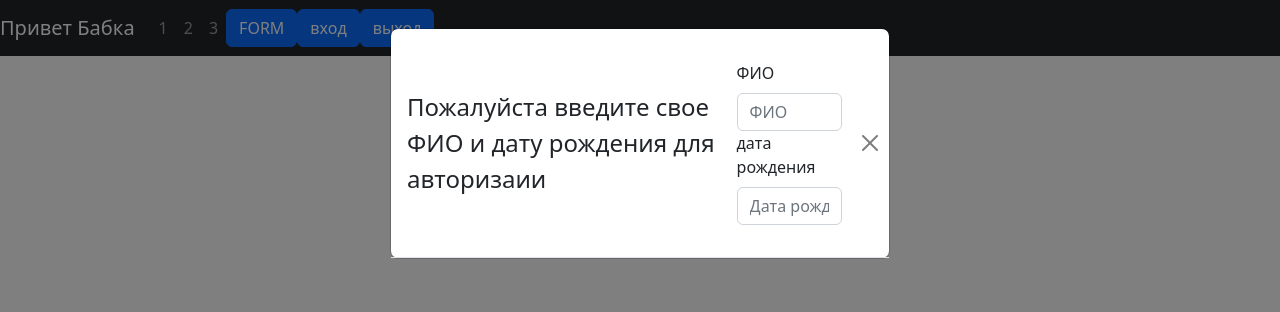
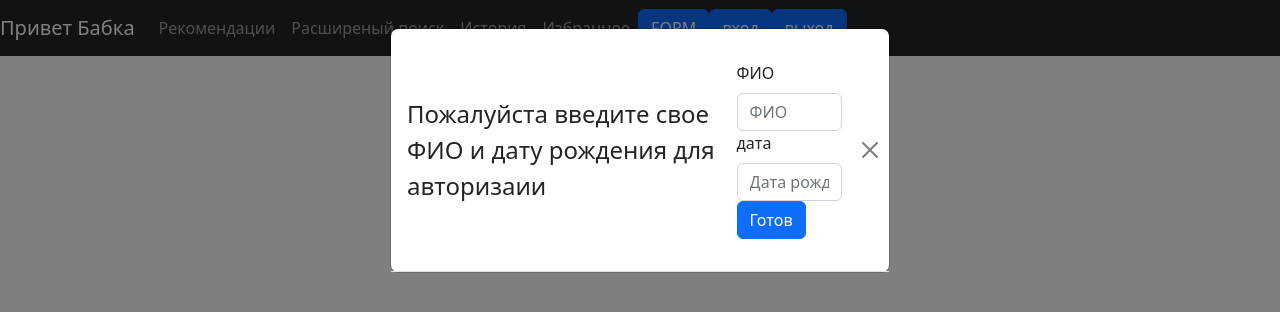
Before and after one commit to fitagdinov/MIRA, a React (Create React App) app in the folder front/: page / in a window 1280 px wide. Both pictures are taken after a click on the button "FORM". Shown: the top 312 px of the page. Built offline with nearby package versions, Linux system fonts and the light colour scheme.

Commit message:
front v_1.1

```diff
--- a/front/src/components/Navibar.js
+++ b/front/src/components/Navibar.js
@@ -5,9 +5,15 @@ import {Navbar, Button, Nav, Modal, Form} from 'react-bootstrap'
 export default function Navibar (){
 
     const [show, setShow] = useState(false)
-
     const handleClose = () => setShow(false)
     const handleShow = () => setShow(true)
+
+    const [showOpros, setShowOpros] = useState(false)
+    const handleCloseOpros = () => setShowOpros(false)
+    const handleShowOpros = () => {
+        setShowOpros(true)
+        setShow(false)
+    }
     return(
     <>
         <Navbar collapseOnSelect expand='lg' bg='dark' variant="dark">
@@ -15,9 +21,10 @@ export default function Navibar (){
             <Navbar.Toggle aria-controls="responsive-navbar-nav"/>
             <Navbar.Collapse id="responsive-navbar-nav">
                 <Nav className='mr-auto'>
-                    <Nav.Link>1</Nav.Link>
-                    <Nav.Link>2</Nav.Link>
-                    <Nav.Link>3</Nav.Link>
+                    <Nav.Link>Рекомендации</Nav.Link>
+                    <Nav.Link>Расширеный поиск</Nav.Link>
+                    <Nav.Link>История</Nav.Link>
+                    <Nav.Link>Избранное</Nav.Link>
                 </Nav>
                 <Nav>
                     <Button variant="primary" className="mr-2" onClick={handleShow}>FORM</Button>
@@ -40,9 +47,22 @@ export default function Navibar (){
 
                         </Form.Group>
                         <Form.Group controlId="fromBasicEmail">
-                            <Form.Label>дата рождения </Form.Label>
+                            <Form.Label>дата  </Form.Label>
                             <Form.Control placeholder="Дата рождения"/>
                         </Form.Group>
+                        <Button variant="primary" className="mr-2" onClick={handleShowOpros}>Готов</Button>
+                    </Form>
+                </Modal.Body>
+            </Modal.Header>
+        </Modal>
+        <Modal show={showOpros} onHide={handleCloseOpros}>
+            <Modal.Header closeButton>
+                <Modal.Title>
+                Ответьте на 3 вопроса, чтобы мы могли предложить Вам действительно интересные мероприятия.
+                </Modal.Title>
+                <Modal.Body>
+                    <Form>
+                        <Button>Начать</Button>
                     </Form>
                 </Modal.Body>
             </Modal.Header>
```
Also changed, not shown: front/src/pages/Home.js (added, +12 -0 lines), front/src/pages/Opros.js (added, +12 -0 lines), 2 other files (tests, documents, lock files or other folders).
